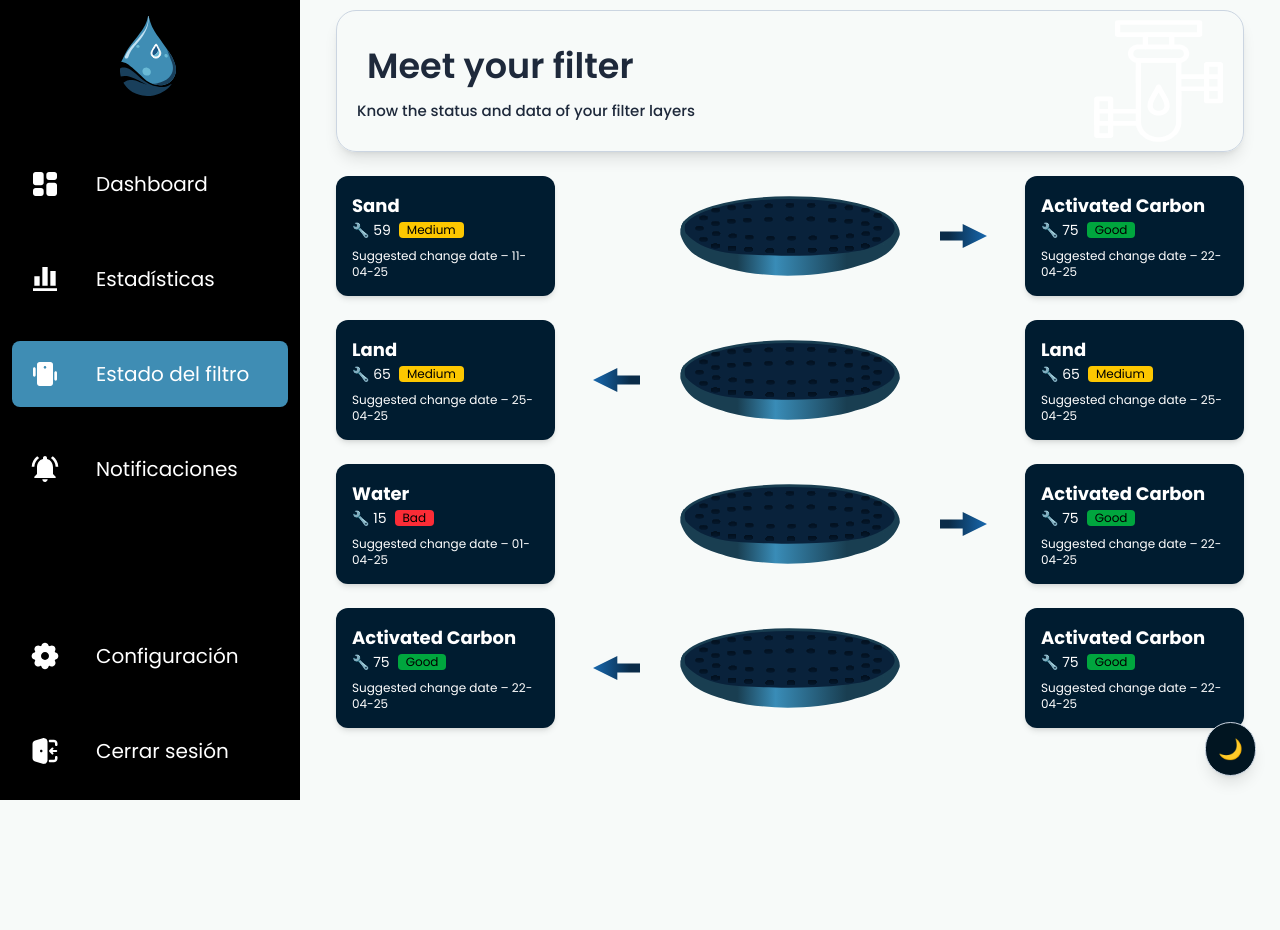
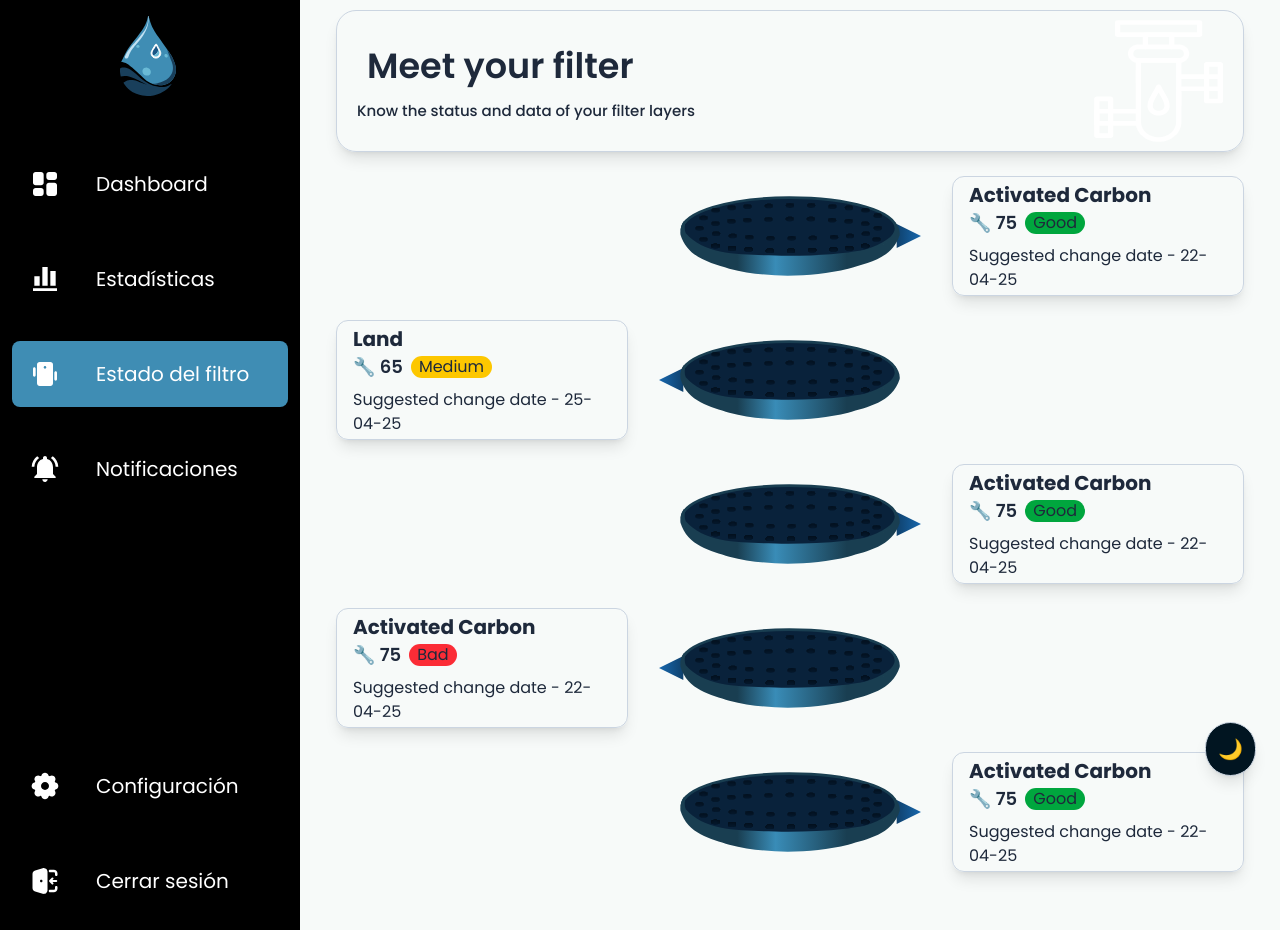
Before and after one commit to Andresito126/AquaFlow-FrontEnd, a React (Vite) app: page /filter in a window 1280 px wide. Before the commit the page ends 800 px from the top, so only its background shows below. Built offline with nearby package versions, Linux system fonts and the light colour scheme.

Commit message:
Add: Add: adding styles to light and dark mode in the filter

```diff
--- a/src/features/filter/presentation/components/FilterInfoCard.tsx
+++ b/src/features/filter/presentation/components/FilterInfoCard.tsx
@@ -13,15 +13,15 @@ const statusColors = {
 
 export const FilterInfoCard = ({ name, value, status, date }: Props) => {
   return (
-    <div className="bg-[#001C30] text-white p-4 rounded-xl shadow-md w-full h-[120px] flex flex-col justify-center">
-      <h3 className="text-lg font-bold">{name}</h3>
+    <div className="shadow-lg  dark:bg-[#011521] border-[#CBD5E1] dark:border-[#105B85] border-[1px]  p-4 rounded-xl  w-full h-[120px] flex flex-col justify-center">
+      <h3 className="text-[20px] font-bold">{name}</h3>
       <div className="flex items-center gap-2 text-sm">
-        <span>🔧 {value}</span>
-        <span className={`text-xs text-black px-2 rounded ${statusColors[status]}`}>
+        <span className="text-[18px] font-semibold">🔧 {value}</span>
+        <span className={` text-[16px]  text-semibold px-2 rounded-[20px] ${statusColors[status]}`}>
           {status}
         </span>
       </div>
-      <p className="text-xs mt-2">Suggested change date – {date}</p>
+      <p className="text-semibold mt-2">Suggested change date - {date}</p>
     </div>
   );
 };
--- a/src/features/filter/presentation/components/FilterLayerRow.tsx
+++ b/src/features/filter/presentation/components/FilterLayerRow.tsx
@@ -15,38 +15,31 @@ type Props = {
 };
 
 export const FilterLayerRow = ({ left, right, direction }: Props) => {
-  const isRight = direction === "right";
+  const data = direction === "left" ? left : right;
 
   return (
-    <div className="flex items-center justify-between gap-4 w-full">
-      {isRight ? (
-        <>
-          <div className="w-1/4">
-            <FilterInfoCard {...left} />
-          </div>
+    <div className="grid grid-cols-3 items-center gap-4 w-full">
+      {/* col izq */}
+      {direction === "left" ? (
+        <div className="col-span-1">
+          <FilterInfoCard {...data} />
+        </div>
+      ) : (
+        <div className="col-span-1" />
+      )}
 
-          <div className="w-1/2">
-            <FilterLayerImage direction="right" />
-          </div>
+      {/* img filter*/}
+      <div className="col-span-1">
+        <FilterLayerImage direction={direction} />
+      </div>
 
-          <div className="w-1/4">
-            <FilterInfoCard {...right} />
-          </div>
-        </>
+      {/* col der*/}
+      {direction === "right" ? (
+        <div className="col-span-1">
+          <FilterInfoCard {...data} />
+        </div>
       ) : (
-        <>
-          <div className="w-1/4">
-            <FilterInfoCard {...right} />
-          </div>
-
-          <div className="w-1/2">
-            <FilterLayerImage direction="left" />
-          </div>
-
-          <div className="w-1/4">
-            <FilterInfoCard {...left} />
-          </div>
-        </>
+        <div className="col-span-1" />
       )}
     </div>
   );
--- a/src/features/filter/presentation/pages/Filter-page.tsx
+++ b/src/features/filter/presentation/pages/Filter-page.tsx
@@ -7,7 +7,7 @@ import { FilterLayerRow } from "../components/FilterLayerRow";
 
 const dummyLayers = [
   {
-    left: { name: "Sand", value: 59, status: "Medium" as const, date: "11-04-25" },
+    left: { name: "Sand", value: 59, status: "Good" as const, date: "11-04-25" },
     right: { name: "Activated Carbon", value: 75, status: "Good" as const, date: "22-04-25" },
   },
   {
@@ -15,13 +15,18 @@ const dummyLayers = [
     right: { name: "Land", value: 65, status: "Medium" as const, date: "25-04-25" },
   },
   {
-    left: { name: "Water", value: 15, status: "Bad" as const, date: "01-04-25" },
+    left: { name: "Water", value: 15, status: "Good" as const, date: "01-04-25" },
     right: { name: "Activated Carbon", value: 75, status: "Good" as const, date: "22-04-25" },
   },
   {
+    left: { name: "Activated Carbon", value: 75, status: "Bad" as const, date: "22-04-25" },
+    right: { name: "Activated Carbon", value: 75, status: "Bad" as const, date: "22-04-25" },
+  },
+    {
     left: { name: "Activated Carbon", value: 75, status: "Good" as const, date: "22-04-25" },
     right: { name: "Activated Carbon", value: 75, status: "Good" as const, date: "22-04-25" },
   },
+
 ];
 
 export const FilterPage = () => {
```
